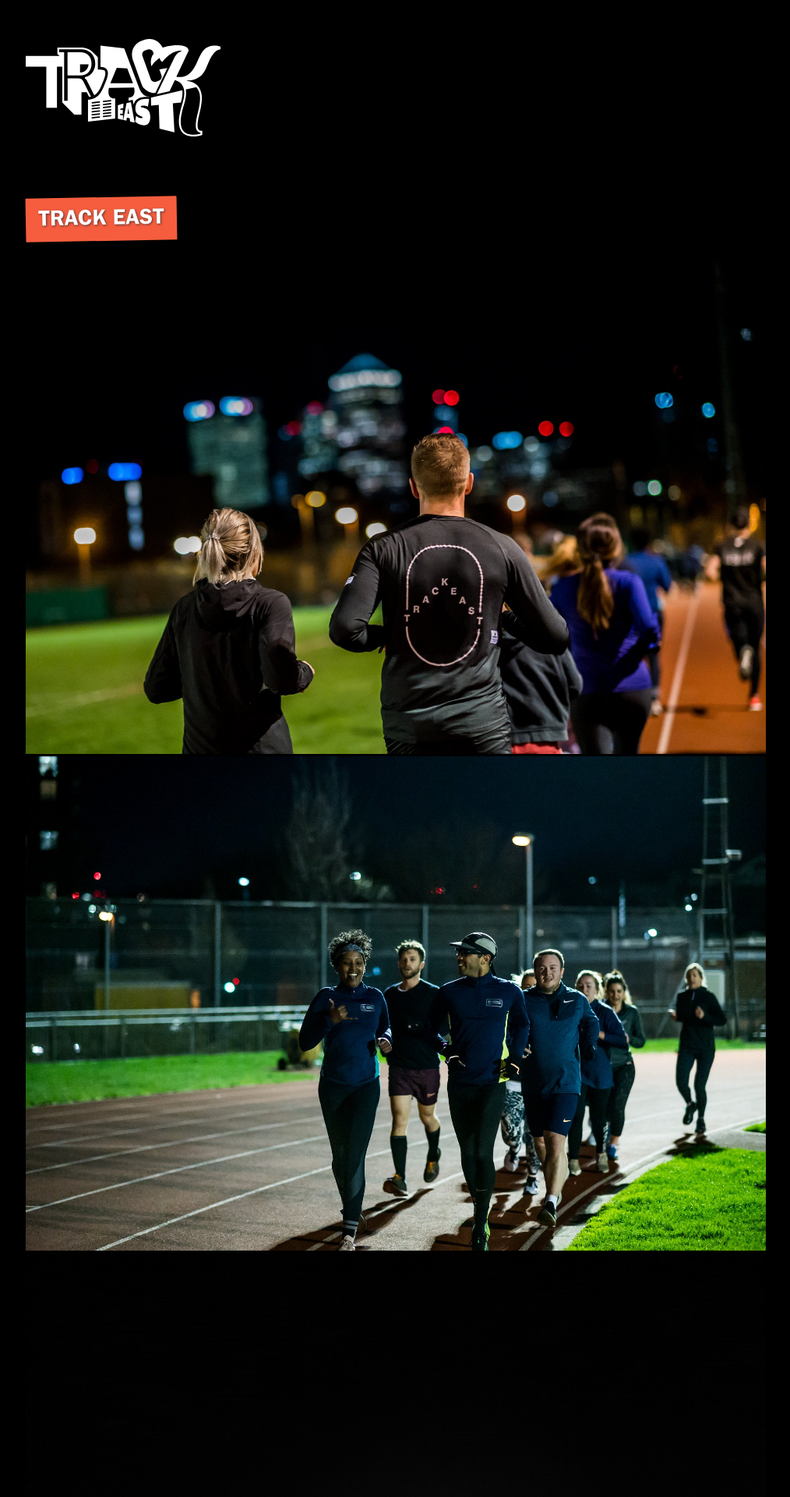
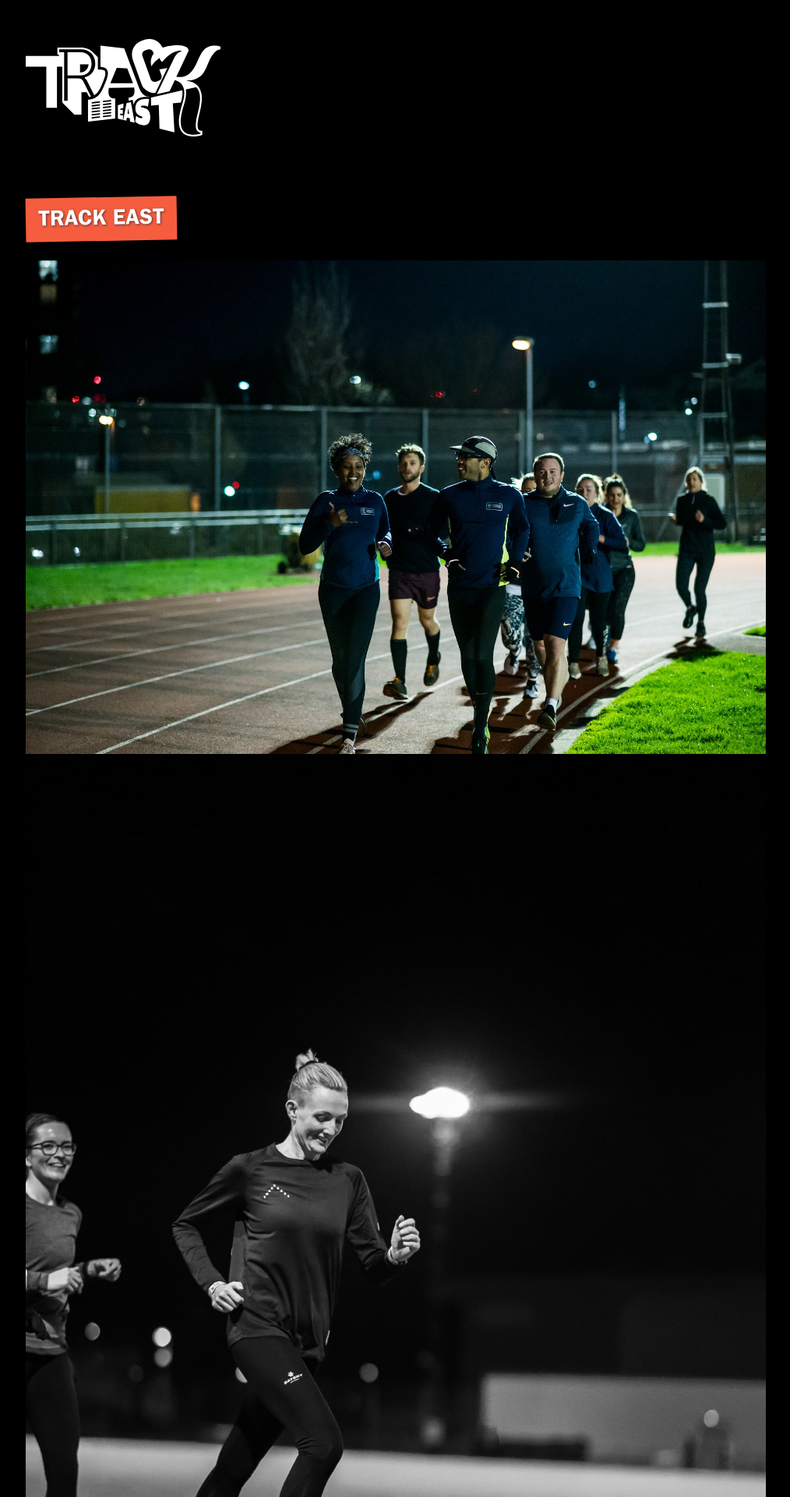
Before and after one commit to benhubbard434/trackeast, a Jekyll site: the page built from index.html, in a window 1280 px wide. Shown: the top 1920 px of the page at 78% size, without its empty margins (132-1146 px from the left). Built offline with Jekyll 4.4.1, drawn with Linux system fonts in a browser that asks for light colours; nearby versions of some CDN libraries; some web fonts are replaced.

Commit message:
Update index.html

```diff
--- a/index.html
+++ b/index.html
@@ -2,7 +2,15 @@
 layout: main
 ---
 <h1 class="orange-highlight rotate">Track East</h1>
-<img src="images/calendar.jpeg">
-<img src="images/run-with-us.jpeg">
-<img src="images/sessions.jpeg">
-<img src="images/tile.jpeg">
+<div class="home-tile-full">
+  <img src="images/run-with-us.jpeg">
+</div>
+<div class="home-tile-half">
+  <img src="images/sessions.jpeg">
+</div>
+<div class="home-tile-half">
+  <img src="images/tile.jpeg">
+</div>
+<div class="home-tile-full">
+  <img src="images/calendar.jpeg">
+</div>
```
